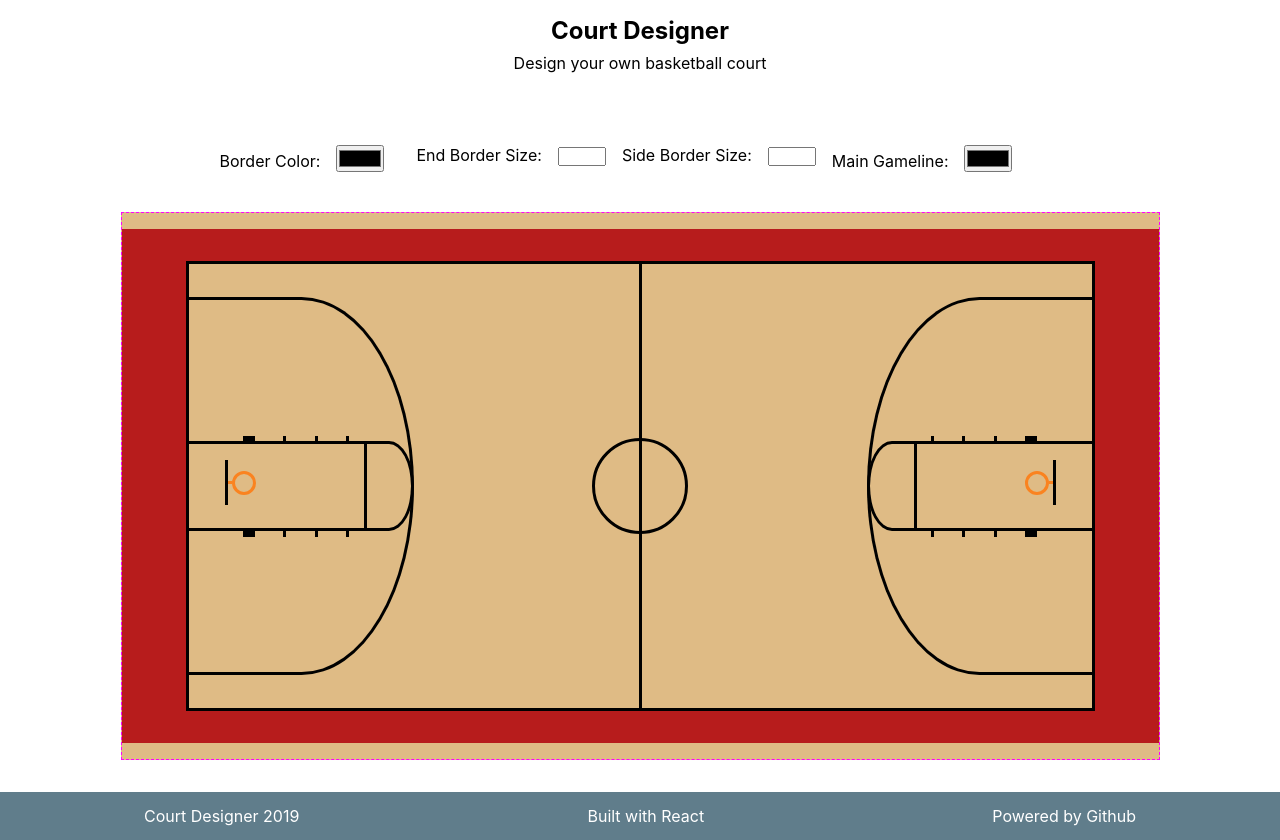
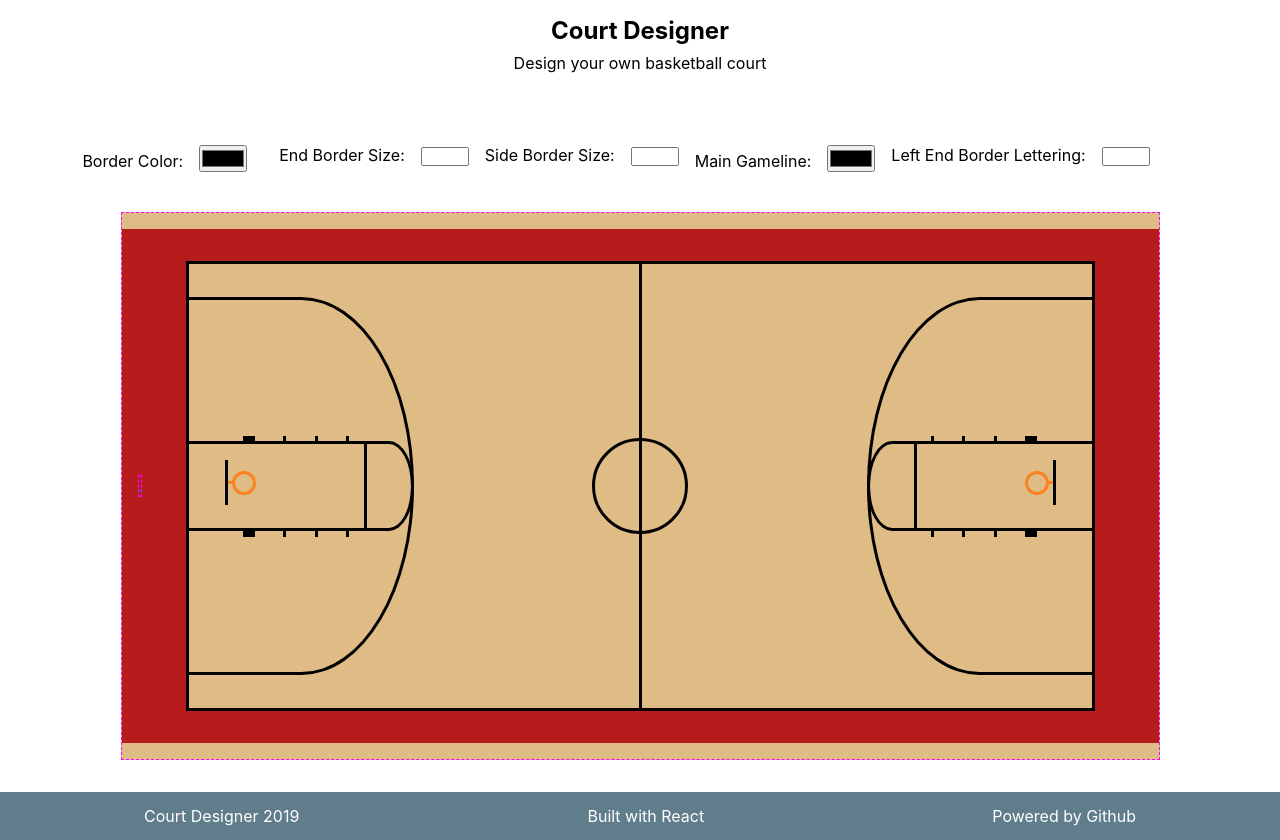
Before and after one commit to jbratcher/court-designer, a React (Create React App) app: page / in a window 1280 px wide. Built offline with nearby package versions, Linux system fonts and the light colour scheme.

Commit message:
feat: left end border placement and logic

```diff
--- a/public/index.html
+++ b/public/index.html
@@ -23,6 +23,9 @@
       Learn how to configure a non-root public URL by running `npm run build`.
     -->
     <title>Court Designer</title>
+    <!-- Google fonts -->
+    <link href="https://fonts.googleapis.com/css?family=Graduate" rel="stylesheet">
+
   </head>
   <body>
     <noscript>You need to enable JavaScript to run this app.</noscript>
--- a/src/App.js
+++ b/src/App.js
@@ -11,6 +11,7 @@ class App extends Component {
       borderColor: "#B71C1C",
       borderEndSize: 4,
       borderSideSize: 2,
+      leftEndBorderText: "",
       mainGameLineColor: "black"
     };
   }
@@ -33,6 +34,7 @@ class App extends Component {
       borderColor,
       borderEndSize,
       borderSideSize,
+      leftEndBorderText,
       mainGameLineColor
     } = this.state;
 
@@ -115,6 +117,19 @@ class App extends Component {
 
               </li>
 
+              <li className="menuNavListItem">
+
+                <label>Left End Border Lettering:
+                  <input
+                    className="leftEndBorderText"
+                    name="leftEndBorderText"
+                    onChange={this.handleInputChange}
+                    type="text">
+                  </input>
+                </label>
+
+              </li>
+
             </ul>
 
           </nav>
@@ -125,6 +140,7 @@ class App extends Component {
           borderColor={borderColor}
           borderEndSize={borderEndSize}
           borderSideSize={borderSideSize}
+          leftEndBorderText={leftEndBorderText}
           mainGameLineColor={mainGameLineColor}
         />
 
--- a/src/App.scss
+++ b/src/App.scss
@@ -67,7 +67,29 @@ ul {
   border: 1px dashed magenta;
   min-width: 1000px;
   max-width: 90vw;
+  position: relative;
 }
+
+.leftEndBorderLettering {
+
+  border: 1px dashed magenta;
+  position: absolute;
+  left: 16px;
+
+  span {
+    border: 1px dashed teal;
+    color: white;
+    font-size: 2rem;
+    font-weight: bold;
+    font-family: 'Graduate', cursive;
+    letter-spacing: 1rem;
+    text-align: center;
+    writing-mode: vertical-lr;
+    transform: rotate(180deg);
+  }
+
+}
+
 
 .courtBorderLine {
   box-sizing: content-box;
--- a/src/Court.js
+++ b/src/Court.js
@@ -8,6 +8,7 @@ class Court extends Component {
       borderColor,
       borderEndSize,
       borderSideSize,
+      leftEndBorderText,
       mainGameLineColor
     } = this.props;
 
@@ -16,6 +17,12 @@ class Court extends Component {
       <section className="courtContainer center">
 
         <section className="gym center">
+
+            <section className="leftEndBorderLettering">
+
+                <span>{leftEndBorderText}</span>
+
+            </section>
 
             <section
               className="courtBorderLine center"
```
